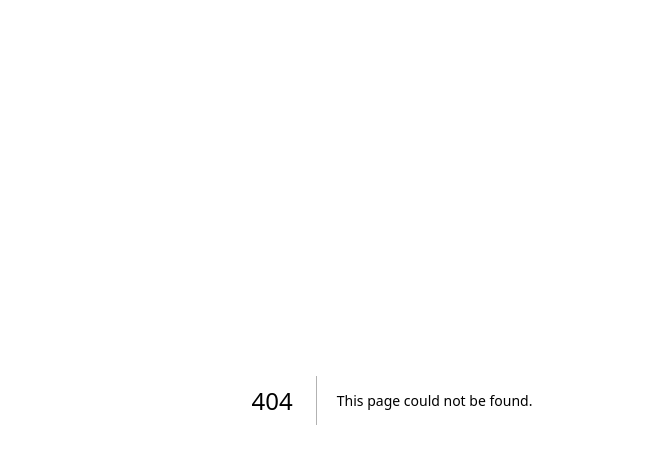
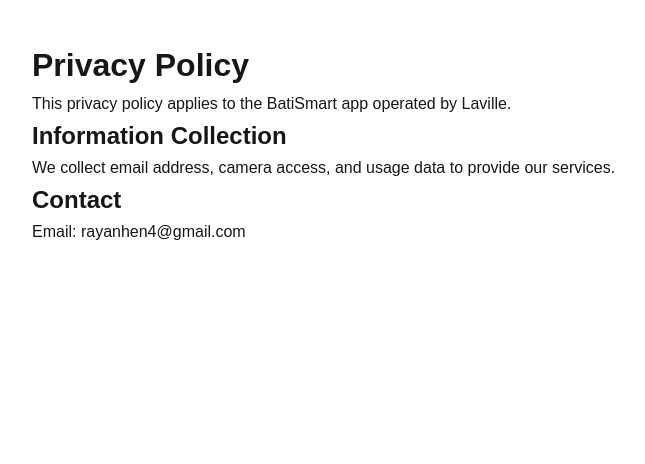
Before and after one commit to claudevr78-stack/batismart-backend, a Next.js app: page /privacy in a window 1280 px wide. Before the commit this address had no page. Shown: the top 464 px of the page, without its empty margins (248-893 px from the left). Built offline with nearby package versions, Linux system fonts and the light colour scheme.

Commit message:
Ajout page privacy policy

```diff
--- /dev/null
+++ b/pages/privacy.js
@@ -0,0 +1,12 @@
+export default function Privacy() {
+  return (
+    <div style={{ maxWidth: 800, margin: '0 auto', padding: 40, fontFamily: 'Arial, sans-serif', lineHeight: 1.6 }}>
+      <h1>Privacy Policy</h1>
+      <p>This privacy policy applies to the BatiSmart app operated by Laville.</p>
+      <h2>Information Collection</h2>
+      <p>We collect email address, camera access, and usage data to provide our services.</p>
+      <h2>Contact</h2>
+      <p>Email: rayanhen4@gmail.com</p>
+    </div>
+  );
+}
```
